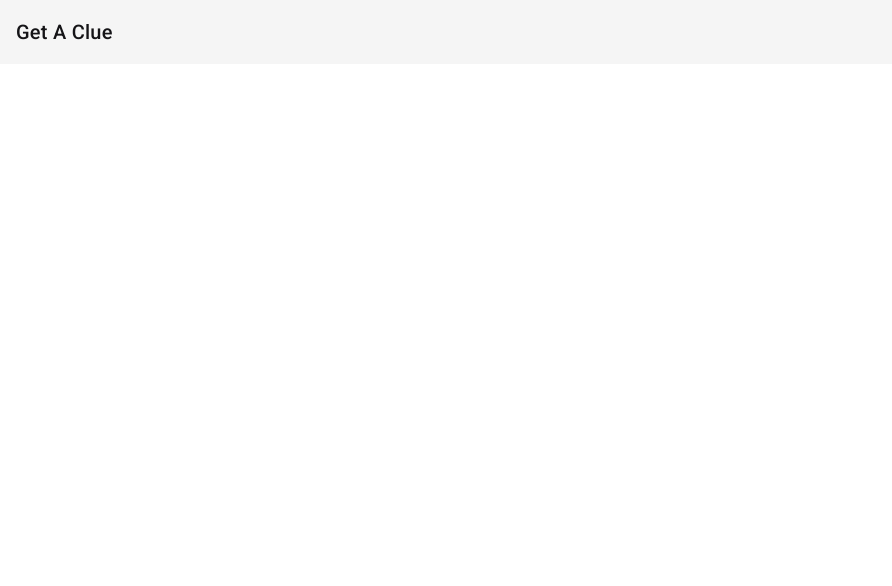
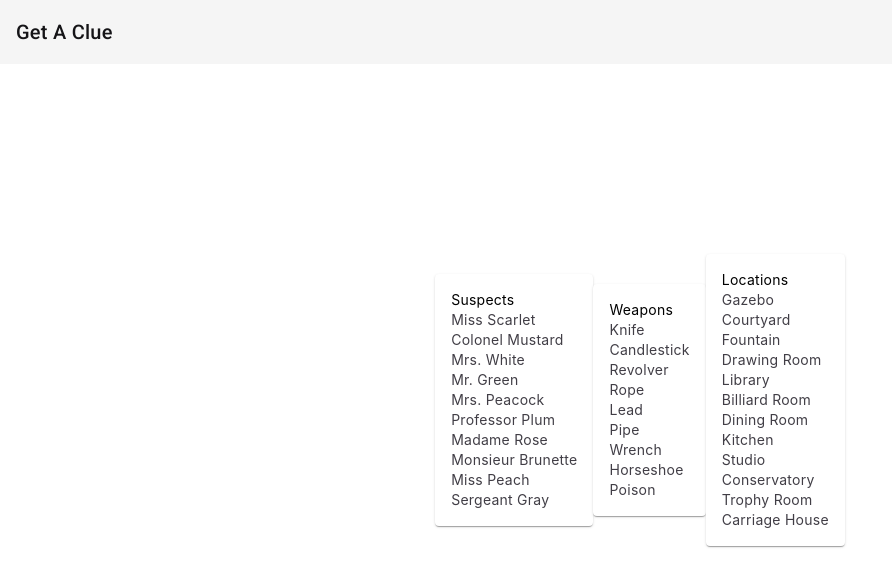
Before and after one commit to garv5014/Get-A-Clue, an Angular app: page / in a window 1280 px wide. Shown: the top 586 px of the page, without its empty margins (0-892 px from the left). Built offline with nearby package versions, Linux system fonts and the light colour scheme.

Commit message:
it is working now

```diff
--- a/src/app/app.component.html
+++ b/src/app/app.component.html
@@ -1,12 +1,3 @@
-<!-- * * * * * * * * * * * * * * * * * * * * * * * * * * * * * * * -->
-<!-- * * * * * * * * * * * The content below * * * * * * * * * * * -->
-<!-- * * * * * * * * * * is only a placeholder * * * * * * * * * * -->
-<!-- * * * * * * * * * * and can be replaced.  * * * * * * * * * * -->
-<!-- * * * * * * * * * * * * * * * * * * * * * * * * * * * * * * * -->
-<!-- * * * * * * * * * Delete the template below * * * * * * * * * -->
-<!-- * * * * * * * to get started with your project! * * * * * * * -->
-<!-- * * * * * * * * * * * * * * * * * * * * * * * * * * * * * * * -->
-
 <style>
   :host {
     --bright-blue: oklch(51.01% 0.274 263.83);
@@ -51,9 +42,9 @@
     line-height: 100%;
     letter-spacing: -0.125rem;
     margin: 0;
-    font-family: "Inter Tight", -apple-system, BlinkMacSystemFont, "Segoe UI", Roboto,
-      Helvetica, Arial, sans-serif, "Apple Color Emoji", "Segoe UI Emoji",
-      "Segoe UI Symbol";
+    font-family: "Inter Tight", -apple-system, BlinkMacSystemFont, "Segoe UI",
+      Roboto, Helvetica, Arial, sans-serif, "Apple Color Emoji",
+      "Segoe UI Emoji", "Segoe UI Symbol";
   }
 
   p {
@@ -181,6 +172,36 @@
   <mat-toolbar class="header">
     <h1>Get A Clue</h1>
   </mat-toolbar>
+  <mat-card>
+    <mat-card-header> Suspects </mat-card-header>
+    <mat-card-content>
+      <span *ngFor="let item of gameState.Suspects">
+        <p>
+          {{ item.Name }}
+        </p>
+      </span>
+    </mat-card-content>
+  </mat-card>
+  <mat-card>
+    <mat-card-header> Weapons </mat-card-header>
+    <mat-card-content>
+      <span *ngFor="let item of gameState.Weapons">
+        <p>
+          {{ item.Name }}
+        </p>
+      </span>
+    </mat-card-content>
+  </mat-card>
+  <mat-card>
+    <mat-card-header> Locations </mat-card-header>
+    <mat-card-content>
+      <span *ngFor="let item of gameState.Locations">
+        <p>
+          {{ item.Name }}
+        </p>
+      </span>
+    </mat-card-content>
+  </mat-card>
 </main>
 
 <router-outlet />
--- a/src/app/app.component.ts
+++ b/src/app/app.component.ts
@@ -1,30 +1,38 @@
-import { AfterViewInit, Component, NgModule, OnInit } from '@angular/core';
+import { AfterViewInit, Component, OnInit } from '@angular/core';
 import { RouterOutlet } from '@angular/router';
 import { MatToolbarModule } from '@angular/material/toolbar';
+import { MatCardModule } from '@angular/material/card';
 import { ClueStorageService } from './services/clue-storage.service';
+import { gameObject } from './models/gameObject.interface';
+import { CommonModule } from '@angular/common';
 
 @Component({
   selector: 'app-root',
   standalone: true,
-  imports: [RouterOutlet, MatToolbarModule],
+  imports: [RouterOutlet, MatToolbarModule, CommonModule, MatCardModule],
   templateUrl: './app.component.html',
   styleUrl: './app.component.scss',
 })
 export class AppComponent implements OnInit, AfterViewInit {
   title = 'Get-A-Clue';
 
-  gameState = {};
+  gameState: gameObject = {
+    Weapons: [],
+    Locations: [],
+    Suspects: [],
+  };
   constructor(private _clueStorageService: ClueStorageService) {}
 
   ngOnInit(): void {
     //Called after the constructor, initializing input properties, and the first call to ngOnChanges.
     //Add 'implements OnInit' to the class.
     this._clueStorageService.initStorage();
+    this.gameState = this._clueStorageService.getClueState();
+    console.log(this.gameState);
   }
 
   ngAfterViewInit(): void {
     //Called after ngAfterContentInit when the component's view has been initialized. Applies to components only.
     //Add 'implements AfterViewInit' to the class.
-    this.gameState = this._clueStorageService.getClueState();
   }
 }
```
Also changed, not shown: 1 other file (tests, documents, lock files or other folders).
